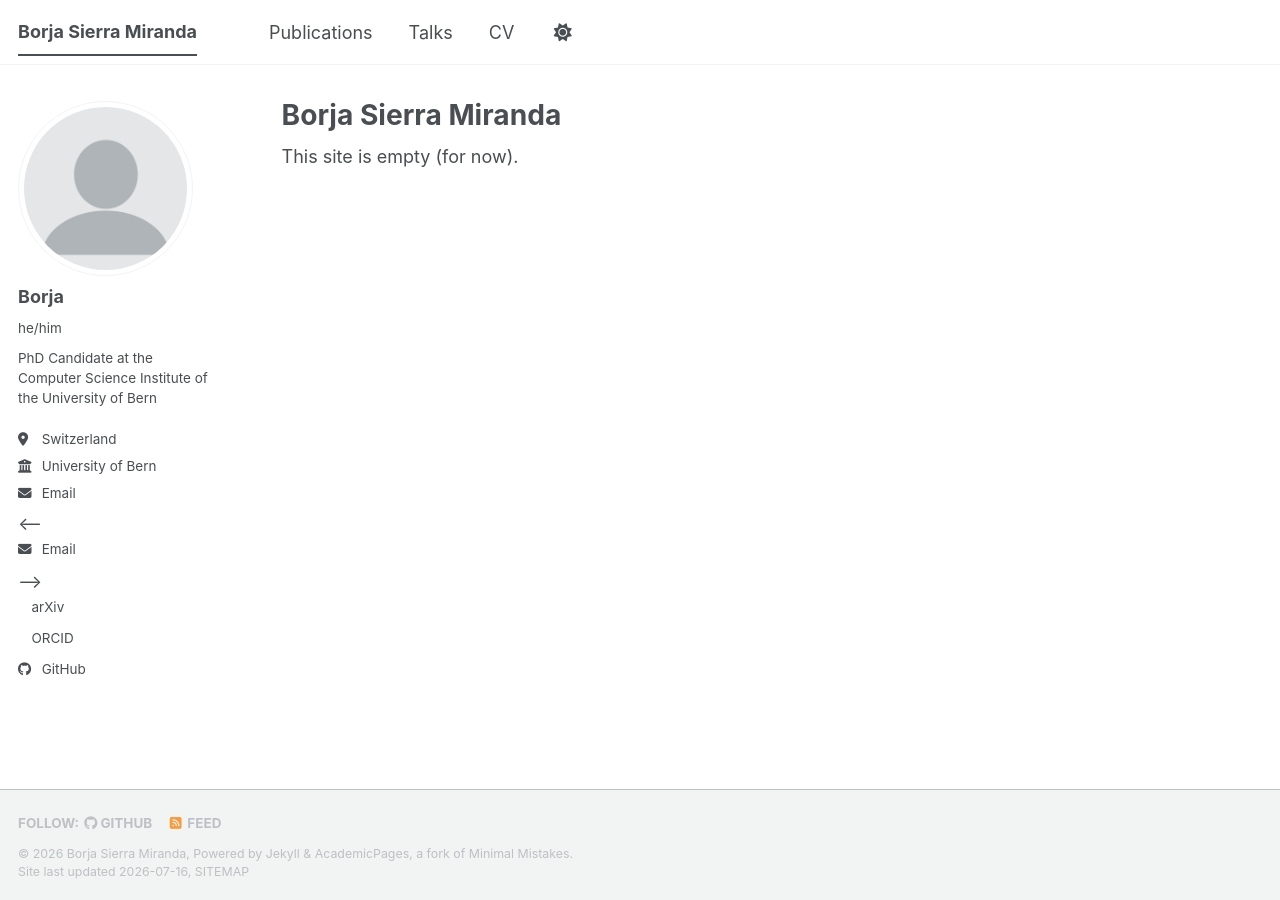
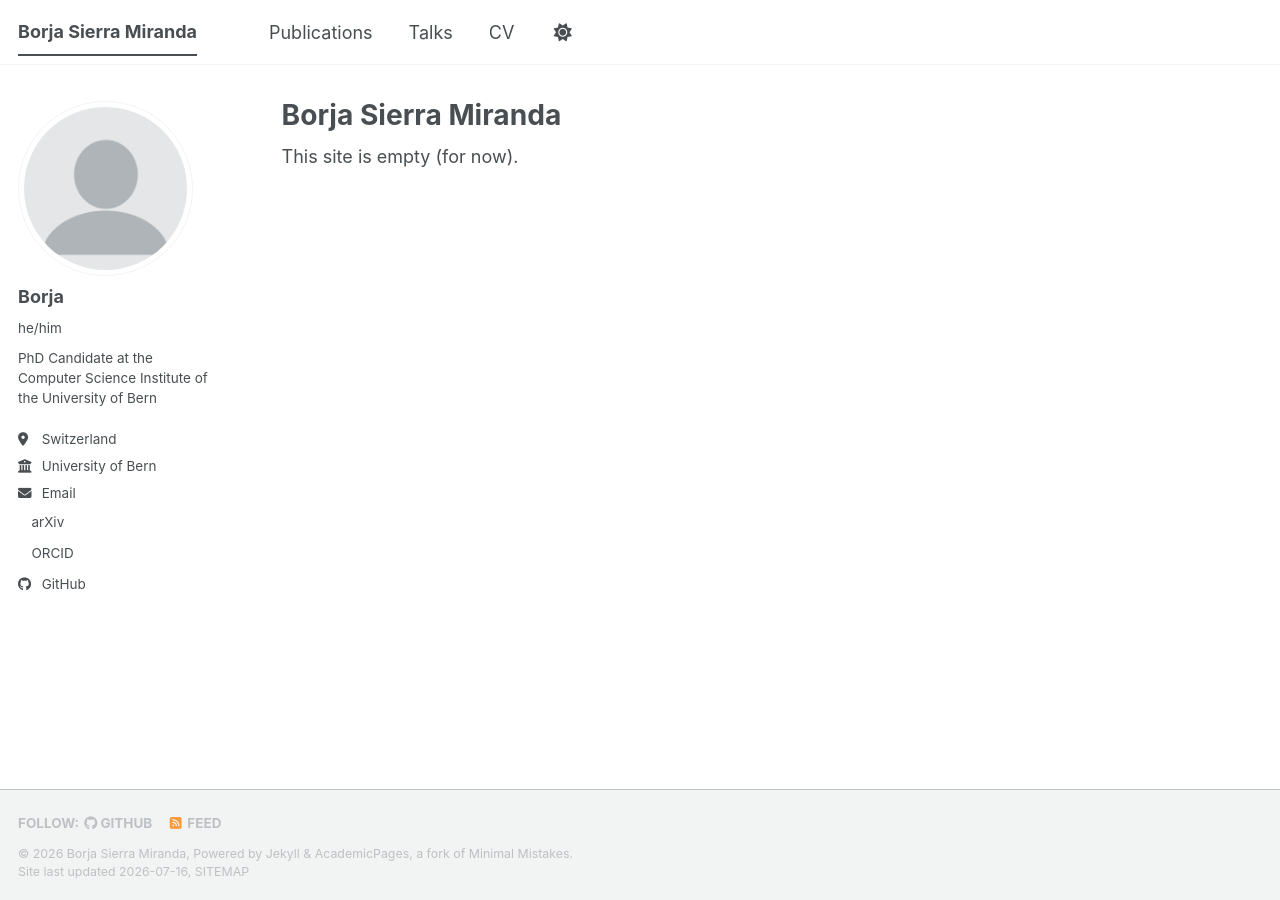
Before and after one commit to borsiemir/borsiemir.github.io, a Jekyll site: the page built from _pages/about.md, in a window 1280 px wide. Built offline with Jekyll 4.4.1, drawn with Linux system fonts in a browser that asks for light colours; a style sheet for code colours, icons or effects is not loaded.

Commit message:
Update author-profile.html

```diff
--- a/_includes/author-profile.html
+++ b/_includes/author-profile.html
@@ -36,10 +36,11 @@
       {% if author.email %}
         <li><i class="fas fa-fw fa-envelope icon-pad-right" aria-hidden="true"></i>{{ site.data.ui-text[site.locale].email_label }}</li>
       {% endif %}
-      <-- {% if author.email %}
+      <!-- Original setup for mail
+      {% if author.email %}
         <li><a href="mailto:{{ author.email }}"><i class="fas fa-fw fa-envelope icon-pad-right" aria-hidden="true"></i>{{ site.data.ui-text[site.locale].email_label | default: "Email" }}</a></li>
       {% endif %}
-        -->
+      -->
 
       <!-- Font Awesome and Academicons icons / Academic websites -->
       {% if author.academia %}
```
